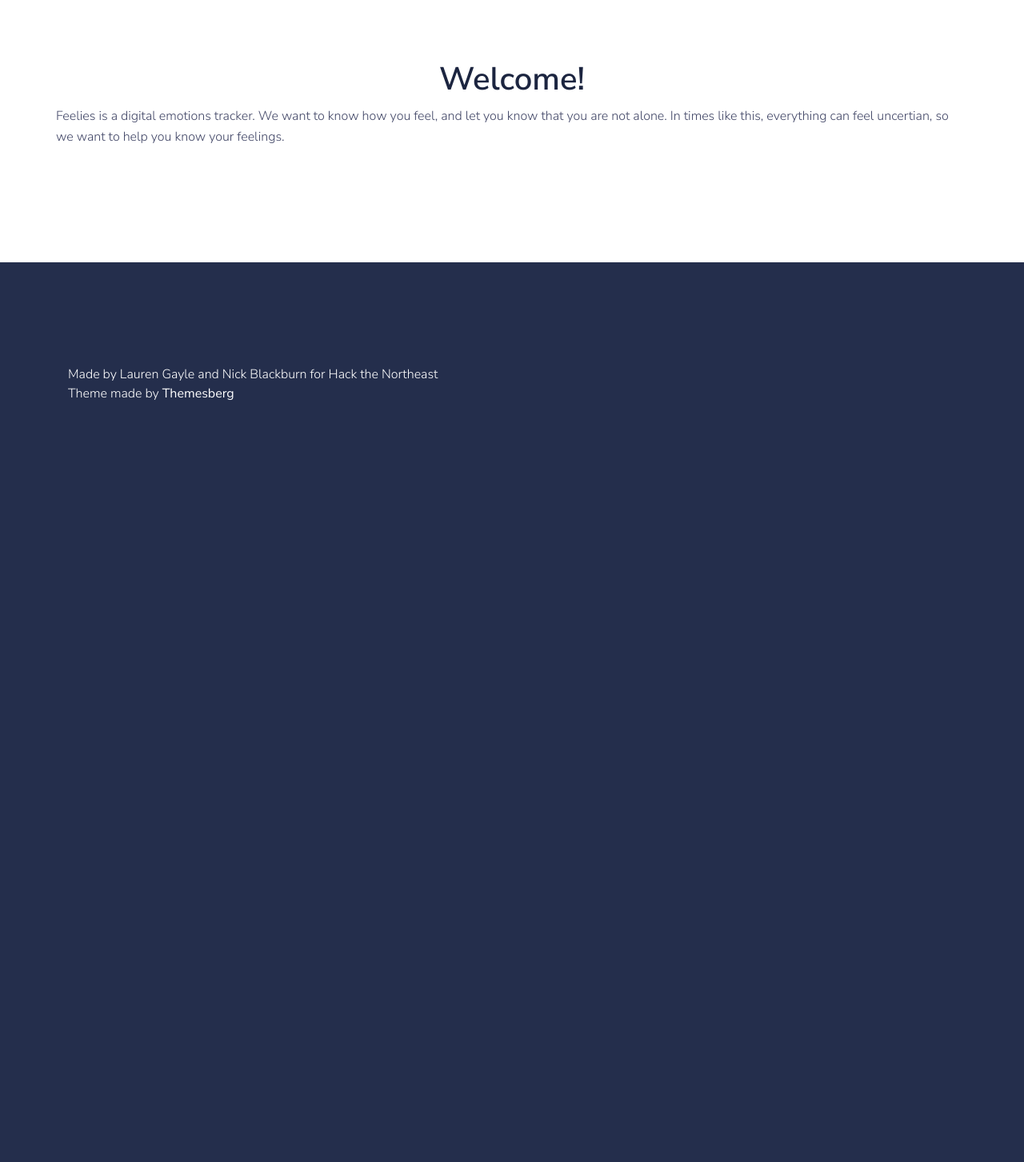
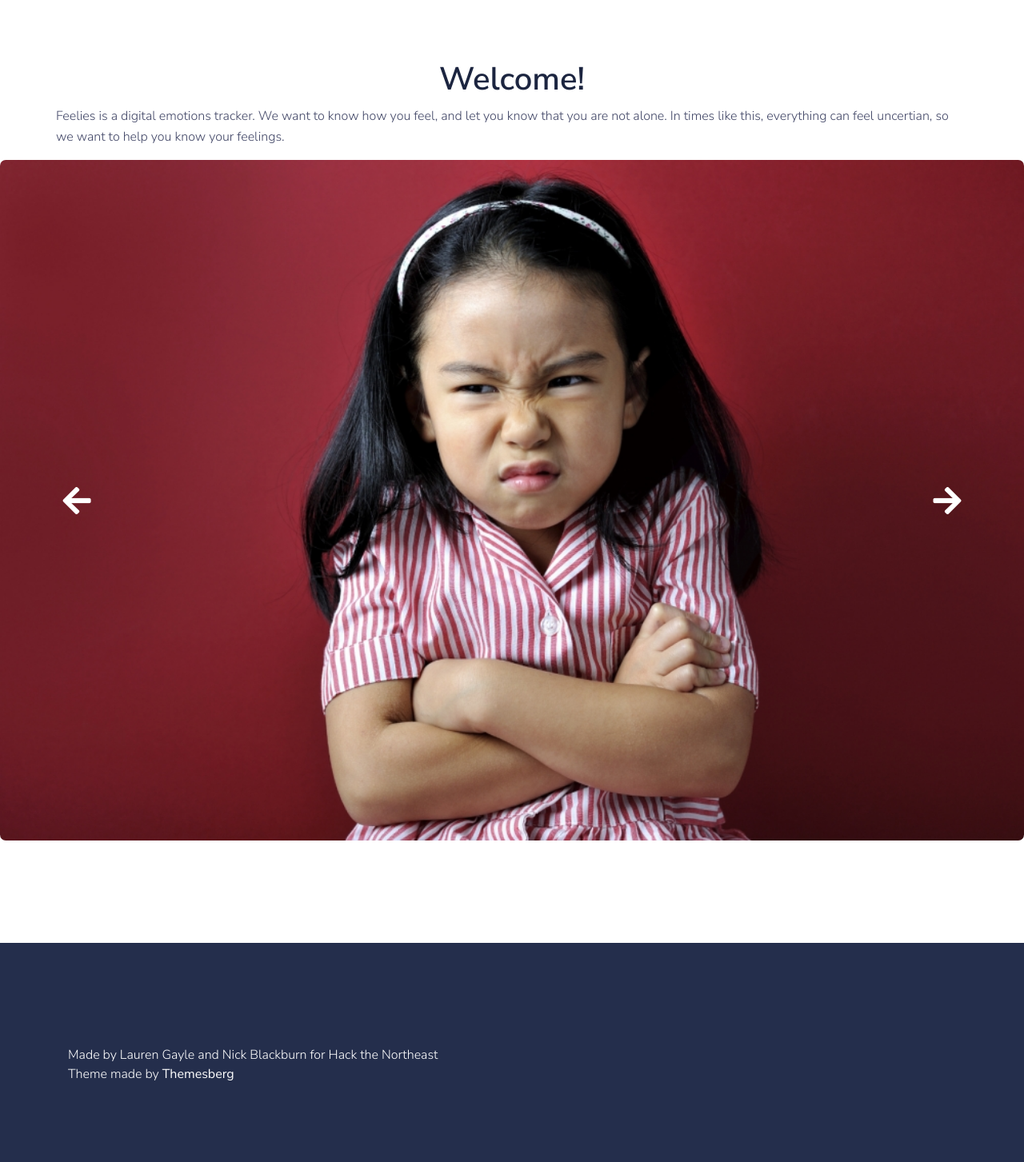
Before and after one commit to LaurenGayle/HackTheNorthEast, a Flask app: page / in a window 1280 px wide. Shown: the part 571-2024 px from the top of the page at 80% size. Before the commit the page ends 1071 px from the top, so only its background shows below. Run offline with Flask 2, Linux system fonts and the light colour scheme; some libraries are stand-ins or nearby versions.

Commit message:
index pics

```diff
--- a/app/UserDatautil.py
+++ b/app/UserDatautil.py
@@ -1,6 +1,7 @@
 """
 Module to read data from database
 """
+'''
 from app import db
 
 import app.views as views
@@ -58,3 +59,4 @@ def querydata():
     angerlog = db.query(db.id, db.calm)
     for id in angerlog:
         log.warn("database data"+ str(id))
+'''
--- a/app/templates/emotion.html
+++ b/app/templates/emotion.html
@@ -195,7 +195,7 @@ var chart = new Chart(ctx, {
 
     // The data for our dataset
     data: {
-        labels: ['January', 'February', 'March', 'April', 'May', 'June', 'July'],
+        labels: ['Happy', 'Calm', 'Optimistic', 'Anxious', 'Sad', 'Stressed', 'Angry'],
         datasets: [{
             label: 'Happy',
             backgroundColor: 'rgba(255, 99, 132, 0.2)',
--- a/app/templates/index.html
+++ b/app/templates/index.html
@@ -26,6 +26,37 @@
                      In times like this, everything can feel uncertian, so we want to help you know your feelings. </p>
             </div>
         </div>
+
+        <div id="Carousel2" class="carousel slide" data-ride="carousel">
+            <div class="carousel-inner">
+                <div class="carousel-item active">
+                    <img class="d-block w-100 rounded" src="/static/assets/img/carousel/angry.jpg" alt="First slide">
+                </div>
+                <div class="carousel-item">
+                    <img class="d-block w-100 rounded" src="/static/assets/img/carousel/consoling.jpg" alt="Second slide">
+                </div>
+                <div class="carousel-item">
+                    <img class="d-block w-100 rounded" src="/static/assets/img/carousel/happiness.jpg" alt="Third slide">
+                </div>
+                <div class="carousel-item">
+                    <img class="d-block w-100 rounded" src="/static/assets/img/carousel/happypeople.jpg" alt="Fourth slide">
+                </div>
+                <div class="carousel-item">
+                    <img class="d-block w-100 rounded" src="/static/assets/img/carousel/sadKid.jpg" alt="Fifth slide">
+                </div>
+                <div class="carousel-item">
+                    <img class="d-block w-100 rounded" src="/static/assets/img/carousel/stressed.jpg" alt="Sixth slide">
+                </div>
+            </div>
+            <a class="carousel-control-prev" href="#Carousel2" role="button" data-slide="prev">
+                <span class="carousel-control-prev-icon" aria-hidden="true"></span>
+                <span class="sr-only">Preview item</span>
+            </a>
+            <a class="carousel-control-next" href="#Carousel2" role="button" data-slide="next">
+                <span class="carousel-control-next-icon" aria-hidden="true"></span>
+                <span class="sr-only">Next Item</span>
+            </a>
+        </div>
         </div>
 {% endblock content %}
 
```
Also changed, not shown: app/static/assets/img/carousel/Consoling.jpg (added), app/static/assets/img/carousel/angry.jpg (added), app/static/assets/img/carousel/happiness.jpg (added), app/static/assets/img/carousel/happypeople.jpg (added), app/static/assets/img/carousel/sadKid.jpg (added), app/static/assets/img/carousel/stressed.jpg (added).
